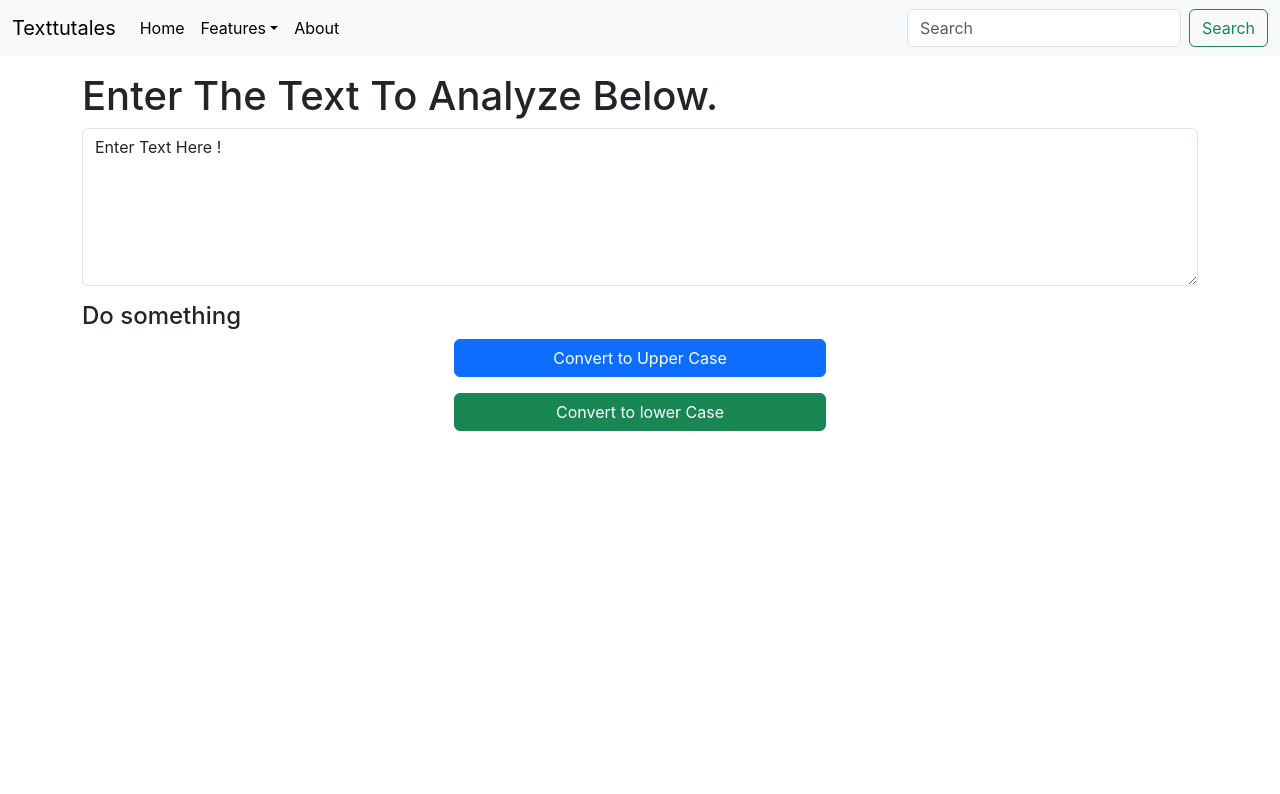
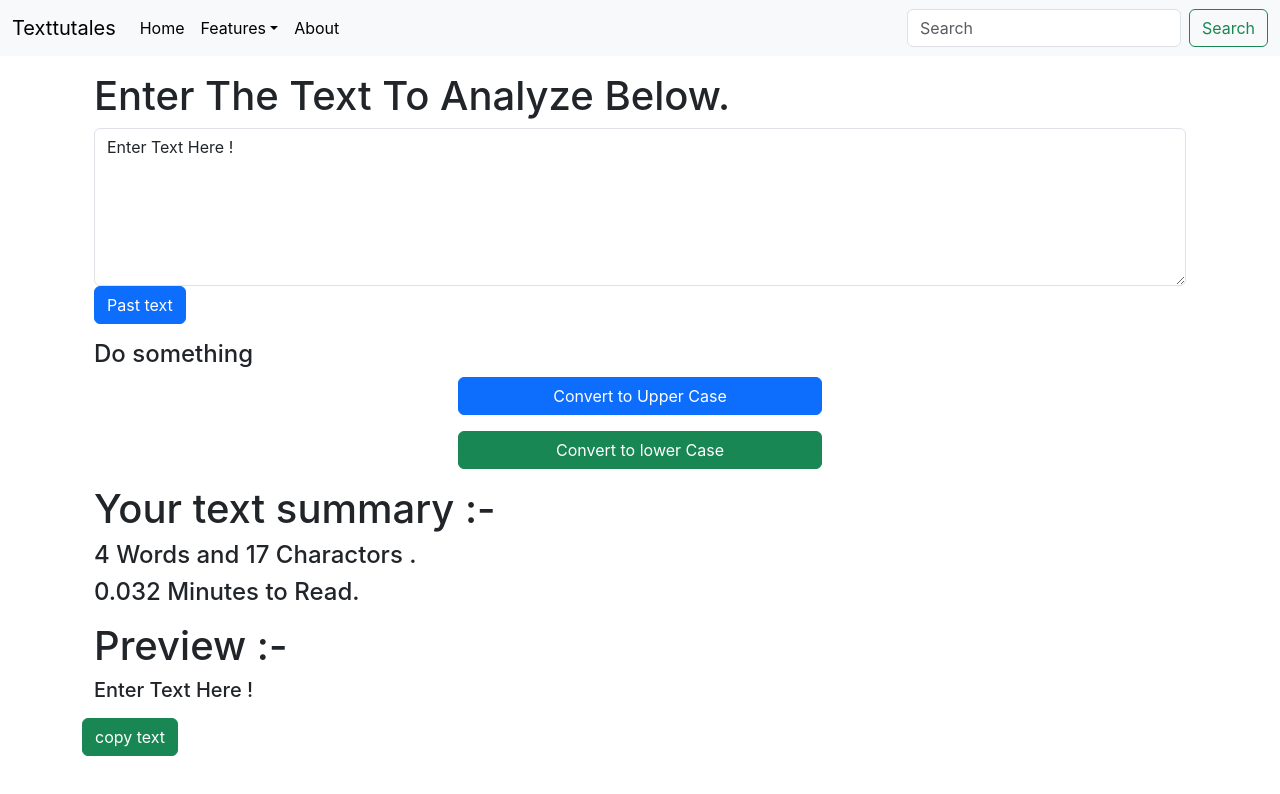
Before and after one commit to Sourabhpdnker/my-app, a React (Create React App) app: page / in a window 1280 px wide. Shown: the top 794 px of the page. Built offline with nearby package versions, Linux system fonts and the light colour scheme.

Commit message:
adding more fetures to the app counter and copy past buttins

```diff
--- a/src/App.css
+++ b/src/App.css
@@ -1,6 +1,10 @@
 .App {
   text-align: center;
-  background-color: rgb(253, 222, 174);
+  background-color: rgb(255, 209, 140);
+}
+.myName {
+  color: rgb(3, 12, 138);
+  font-size: 50px;
 }
 
 .App-logo {
--- a/src/components/Navbar.js
+++ b/src/components/Navbar.js
@@ -22,7 +22,7 @@ export default function Navbar() {
               <li><a className="dropdown-item" href="/">Upper Case </a></li>
               <li><a className="dropdown-item" href="/">Lower Case</a></li>
               <li><hr className="dropdown-divider"/></li>
-              <li><a className="dropdown-item" href="/">Something </a></li>
+              <li><a className="dropdown-item" href="/">Something else here</a></li>
             </ul>
           </li>
           <li className="nav-item">
--- a/src/components/TextForm.js
+++ b/src/components/TextForm.js
@@ -16,30 +16,50 @@ export default function TextForm(props) {
     setText(event.target.value)
   }
   const [text , setText] = useState("Enter Text Here !")
+  //******************************************** */
+  // const [textTOcopy , setTextTocopy] = useState('fuck youuuu');
+
+  const handleCopyText = () => {
+    navigator.clipboard.writeText(text)
+    .then(() => alert("The text copied to clipboard"))
+    .catch(err => console.err("Failed to copy the text : ", err));
+  };
+
+  const handlePastText = () => {
+    navigator.clipboard.readText()
+    .then(text => setText(text))
+    .catch(err => console.err("Failed to past the text : ",err));
+  };
   return (
     <>
+    <div className='container'>
     <h1>{props.title}</h1>
     <div className="mb-3">
         <textarea className="form-control" value={text} onChange={handleupcasechange} id="myBox" rows="6"></textarea>
+        <button type="button" className ="btn btn-primary" onClick={handlePastText}>Past text</button>
     </div>
     <h4>{props.experiment}</h4>
     <div className='d-grid gap-3 col-4 mx-auto'>
     <button type="button" className ="btn btn-primary" onClick={handleupcase}>Convert to Upper Case</button>
     <button type="button" className ="btn btn-success" onClick={handlelowcase}>Convert to lower Case</button>
-
-
-
-
-
-
-
-
-
-    {/*
-    <button type="button" className ="btn btn-success btn-block">Success</button>
-    <button type="button" className ="btn btn-danger btn-block">Danger</button>
-    <button type="button" className ="btn btn-warning btn-block">Warning</button>
-    <button type="button" className ="btn btn-info btn-block">Info</button> */}
+    </div>
+    </div>
+    <div className='container my-3'>
+      <h1>Your text summary :- </h1>
+      <h4 className='textsum'> {text.split(" ").length} Words and {text.length} Charactors .</h4>
+      <h4 className='textsum'> {0.008 * text.split(" ").length} Minutes to Read.</h4>
+    </div>
+    <div className='container my-3'>
+      <h1>Preview :-</h1>
+      <h5>{text}</h5>
+      <copast></copast>
+    </div>
+    <div>
+      {/* <input type="text"
+      value={text}
+      onChange={(e) => setText(e.target.value)}
+      /> */}
+       <button type="button" className ="btn btn-success" onClick={handleCopyText}>copy text</button>
     </div>
     </>
   )
```
